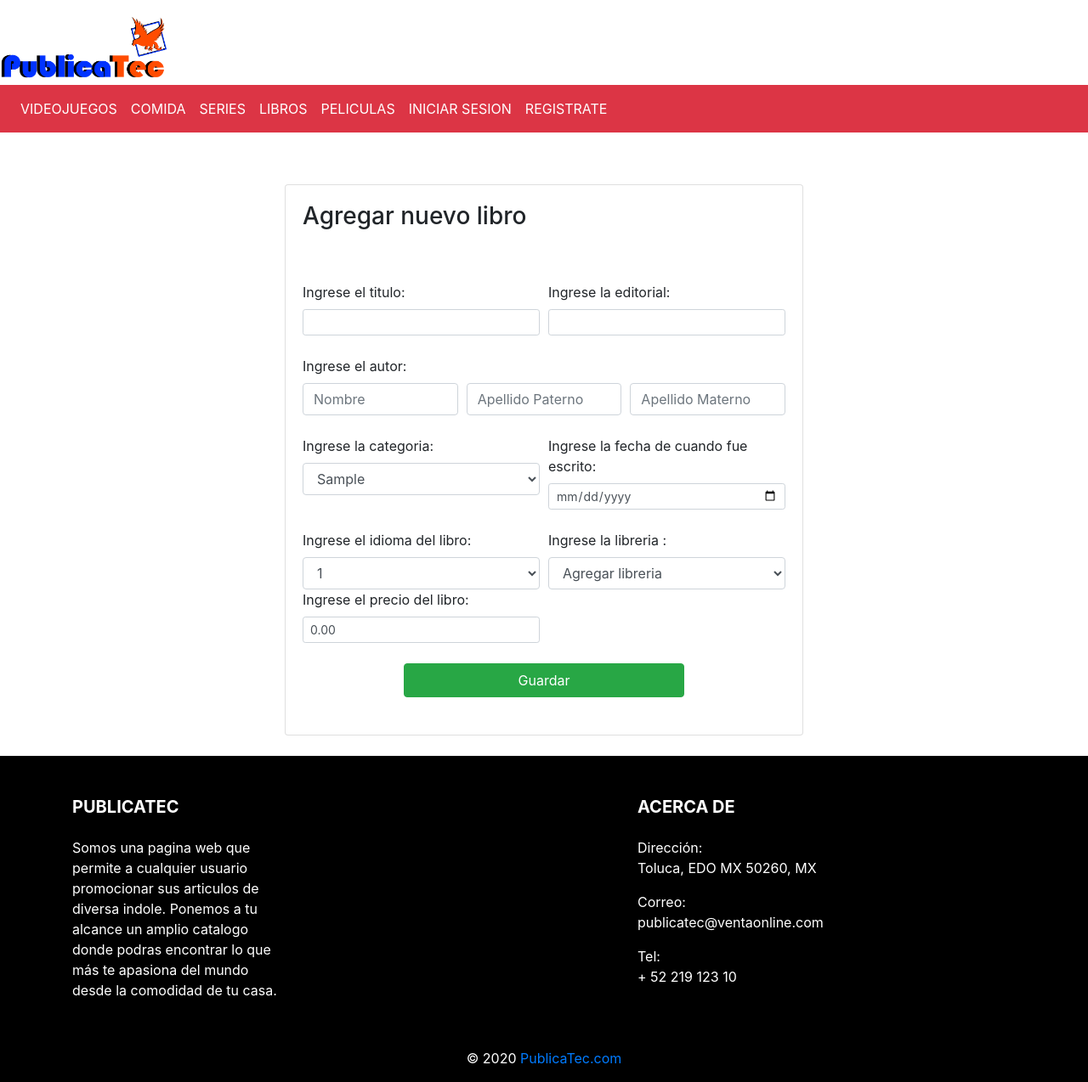
After one commit to CharlieJC23/sitio_web_anuncios, a PHP site: page /librosCrear.php in a window 1280 px wide. The commit adds this page. Shown: the whole page at 85% size. Run offline with PHP 8.4, Linux system fonts and the light colour scheme; tables that the repository leaves empty or names only in its code hold one stand-in row (values such as "Sample post").

Commit message:
inserta datos en libreria

```diff
--- /dev/null
+++ b/configlibros/db_connect.php
@@ -0,0 +1,9 @@
+<?php
+//conexion a base de datos
+                       //localhost, usuario, contraseña,base de datos
+	$mysqli= new mysqli("localhost", "root", "", "anuncios");
+	if(mysqli_connect_errno()){
+		echo "Este sitio esta presentando problemas";
+	}
+	$mysqli->set_charset("utf8");
+	//$mysqli->close();
--- a/css/estilo.css
+++ b/css/estilo.css
@@ -3,7 +3,11 @@
 	height: 800px;
 	margin: auto;
 }
-
+#inicio2 {
+	width: 1280px;
+	height: 197px;
+	margin: auto;
+}
 header {
 	width: 1280px;
 	height: 100px;
--- /dev/null
+++ b/librosCrear.php
@@ -0,0 +1,154 @@
+<!DOCTYPE html>
+<html lang="en">
+<head>
+    <meta charset="UTF-8">
+    <meta name="viewport" content="width=device-width, initial-scale=1.0">
+    <title>Agregar Libros</title>
+    <?php include('templates/header.php');
+    include('configlibros/db_connect.php');
+
+    $query="SELECT id,categoria FROM categoria";
+    $consultaCat=$mysqli->query($query);
+    $queryid="SELECT * FROM idiomas";
+    $consultaidioma=$mysqli->query($queryid);
+    $querylibreria="SELECT id,libreria FROM libreria";
+    $consultalibreria=$mysqli->query($querylibreria);
+    ?>
+</head>
+<body>
+    <!--Panel-->
+    <div class="col-sm-6 central" style="width: auto; margin: auto auto;" >
+        <div class="card" text-center>
+            <div class="card-body">
+                <!--INICIO CUESTIONARIO------------------------------------------------------------------->
+                <form  action="controllerLibros/agregarLibro.php" method="post">
+                <h3 class="card-title" >Agregar nuevo libro</h3><br><br>
+                <div class="form-row">
+                    <div class="col">
+                        <label class="card-text">Ingrese el titulo:</label><br>
+                        <input type="text" id="titulo" name="titulo" class="form-control form-control-sm" required="required" />
+               <!-- <div id="mensaje1" class="errores"> Dato no valido</div>-->
+                   </div>
+                   <div class="col">
+                        <label class="card-text">Ingrese la editorial:</label><br>
+                        <input type="text" id="editorial" name="editorial" class="form-control form-control-sm" required="required" /><br>
+                    </div>
+               </div>
+                <label class="card-text">Ingrese el autor: </label>
+                <div class="form-row">
+                    <div class="col">
+                        <input type="text" class="form-control" id="autor" name="autor" placeholder="Nombre" required="required">
+                    </div>
+                    <div class="col">
+                        <input type="text" class="form-control" id="autorap" name="autorap" placeholder="Apellido Paterno" required="required">
+                    </div>
+                    <div class="col">
+                        <input type="text" class="form-control" id="autoram" name="autoram" placeholder="Apellido Materno" >
+                    </div>
+                </div><br>
+                <div class="form-row">
+                    <div class="col">
+                        <label class="card-text">Ingrese la categoria:</label><br>
+                        <select class="form-control" id="cat" name="cat" required="required">
+                        <?php while($fila=$consultaCat->fetch_assoc()){?>
+                            <option value="<?php echo $fila['id'];?>"><?php echo $fila['categoria'];?></option>
+                            <?php }?>
+                        </select>
+
+                    </div>
+                    <div class="col">
+                        <label class="card-text">Ingrese la fecha de cuando fue escrito:</label><br>
+                        <input type="date" id="fecha" name="fecha" class="form-control form-control-sm"/><br>
+                    </div>
+                </div>
+                <div class="form-row">
+                    <div class="col">
+                        <label class="card-text">Ingrese el idioma del libro:</label><br>
+                        <select class="form-control" id="idioma" name="idioma" required="required">
+                            <?php while($fila=$consultaidioma->fetch_assoc()){?>
+                                <option value="<?php echo $fila['id'];?>"><?php echo $fila['idioma'];?></option>
+                            <?php }?>
+                        </select>
+                    </div>
+                    <div class="col">
+                        <label class="card-text">Ingrese la libreria :</label><br>
+                        <select class="form-control" id="libreria" name="libreria" required="required">
+                        <option data-toggle="modal" data-target="#exampleModal">Agregar libreria</option>
+                        <?php while($fila=$consultalibreria->fetch_assoc()){?>
+                                <option value="<?php echo $fila['id'];?>"><?php echo $fila['libreria'];?></option>
+                            <?php }?>
+                        </select>
+                     </div>
+                </div>
+                <div class="form-row">
+                    <div class="col">
+                        <label class="card-text">Ingrese el precio del libro:</label><br>
+                         <input type='number' step='0.01' value='0.00' placeholder='0.00' id="precio" name="precio" class="form-control form-control-sm"/><br>
+                    </div>
+                    <div class="col">
+                     </div>
+                </div>
+                <center><input id="btn" type="submit"  value="Guardar" class="btn btn-success"  style="width: 330px;
+                     height: 40px; margin: 0 auto;  justify-content: center;"/></center>
+                        </form><br>
+            </div>
+        </div>
+    </div><br>
+<!-- Modal  para agregar libreria --------------------------------------------------------------------------------------->
+<div class="modal fade" id="exampleModal" tabindex="-1" role="dialog" aria-labelledby="exampleModalLabel" aria-hidden="true">
+    <div class="modal-dialog" role="document">
+        <div class="modal-content">
+                    <!-----------------------------------------FORMULARIO------------------------------------------------->
+            <form action="controllerLibros/agregarLibreria.php" method="post">
+                <div class="modal-header">
+                    <h5 class="modal-title" id="exampleModalLabel">Agregar Libreria</h5>
+                    <button type="button" class="close" data-dismiss="modal" aria-label="Close">
+                        <span aria-hidden="true">&times;</span>
+                    </button>
+                </div>
+                <!--INICIO CUESTIONARIO------------------------------------------------------------------->
+                <div class="modal-body">
+                    <label class="card-text">*Ingrese el nombre:</label><br>
+                     <div class="form-group">
+                         <input type="text" id="nombre" name="nombre" class="form-control form-control-sm" required="required" />
+                        </div>
+                        <!--<div id="mensaje1" class="errores"> Dato no valido</div>-->
+                        <label class="card-text">Ingrese la ubicacion: </label>
+                        <div class="form-group">
+                            <input type="text" id="ubicacion" name="ubicacion"  class="form-control form-control-sm" />
+                        </div>
+                        <label class="card-text">Ingrese su pagina web (en caso de tener):</label><br>
+                        <div class="form-group">
+                            <input type="url" id="pagina" name="pagina" class="form-control form-control-sm" />
+                        </div>
+                        <label class="card-text">Ingrese el horario:</label><br>
+                        <div class="form-group">
+                            <input type="text" id="horario" name="horario" class="form-control form-control-sm" placeholder="8:00-5:00"/>
+                        </div>
+                        <label class="card-text">Ingrese el numero telefonico:</label><br>
+                        <div class="form-group">
+                            <input type="text" id="tel" name="tel" class="form-control form-control-sm" />
+                        </div>
+                        <label class="card-text">Ingrese los dias laborales:</label><br>
+                        <div class="form-group">
+                            <input type="text" id="diaslaborales" name="diaslaborales" class="form-control form-control-sm" placeholder="lunes a viernes" />
+                        </div>
+                        <label class="card-text">Ingrese el email:</label><br>
+                        <div class="form-group">
+                            <input type="email" id="email" name="email" class="form-control form-control-sm" />
+                        </div>
+                </div>
+                    <!------------------------------------------------------------------------------------------>
+                <div class="modal-footer">
+                    <button type="button" class="btn btn-secondary" data-dismiss="modal">Cerrar</button>
+                    <button type="submit" name="submitSave" class="btn btn-primary">Enviar</button>
+                </div>
+            </form>
+        </div>
+    </div>
+</div>
+<!-- FIN Modal --------------------------------------------------------------------------------------->
+<!---------------------------------------------footer------------------------------------------------------------------------->
+<?php include('templates/footer.php');?>
+</body>
+</html>
--- /dev/null
+++ b/templates/footer.php
@@ -0,0 +1,38 @@
+
+
+<!------------------------------FOOTER--------------------------------------->
+<footer style="background-color: black;" class="page-footer font-small mdb-color  lighten-3 pt-4">
+        <div class="container text-center text-md-left">
+            <div class="row">
+                <div class="col-md-4 col-lg-3 mr-auto my-md-4 my-0 mt-4 mb-1">
+                    <h5 style="color: white;" class="font-weight-bold text-uppercase mb-4">PublicaTec</h5>
+                    <p style="color: white;">Somos una pagina web que permite a cualquier
+                        usuario promocionar sus articulos de diversa indole.
+                        Ponemos a tu alcance un amplio catalogo donde podras encontrar lo que más te apasiona del mundo
+                        desde la comodidad de tu casa.</p>
+                </div>
+                <hr class="clearfix w-100 d-md-none">
+                <hr class="clearfix w-100 d-md-none">
+                <div class="col-md-4 col-lg-3 mx-auto my-md-4 my-0 mt-4 mb-1">
+                    <h5 style="color: white;" class="font-weight-bold text-uppercase mb-4">ACERCA DE</h5>
+
+                    <ul class="list-unstyled">
+                        <li>
+                            <p style="color: white;">Dirección: <br> Toluca, EDO MX 50260, MX</p>
+                        </li>
+                        <li>
+                            <p style="color: white;">Correo: <br> publicatec@ventaonline.com</p>
+                        </li>
+                        <li>
+                            <p style="color: white;">Tel: <br> + 52 219 123 10</p>
+                        </li>
+                    </ul>
+                </div>
+            </div>
+            <div style="color: white;" class="footer-copyright text-center py-3">© 2020<a href=""> PublicaTec.com</a>
+            </div>
+        </div>
+    </footer>
+    <!--------------------------------------------------------------------->
+    </body>
+    </html>
--- /dev/null
+++ b/templates/header.php
@@ -0,0 +1,50 @@
+<!DOCTYPE html>
+<html>
+
+<head>
+    <meta charset='utf-8'>
+    <meta htPage Titletp-equiv='X-UA-Compatible' content='IE=edge'>
+    <meta name='viewport' content='width=device-width, initial-scale=1'>
+    <link rel="stylesheet" href="https://cdnjs.cloudflare.com/ajax/libs/font-awesome/4.7.0/css/font-awesome.min.css">
+    <link rel="stylesheet" href="https://stackpath.bootstrapcdn.com/bootstrap/4.5.0/css/bootstrap.min.css" integrity="sha384-9aIt2nRpC12Uk9gS9baDl411NQApFmC26EwAOH8WgZl5MYYxFfc+NcPb1dKGj7Sk" crossorigin="anonymous">
+    <script src="https://code.jquery.com/jquery-3.5.1.slim.min.js" integrity="sha384-DfXdz2htPH0lsSSs5nCTpuj/zy4C+OGpamoFVy38MVBnE+IbbVYUew+OrCXaRkfj" crossorigin="anonymous"></script>
+    <script src="https://cdn.jsdelivr.net/npm/popper.js@1.16.0/dist/umd/popper.min.js" integrity="sha384-Q6E9RHvbIyZFJoft+2mJbHaEWldlvI9IOYy5n3zV9zzTtmI3UksdQRVvoxMfooAo" crossorigin="anonymous"></script>
+    <script src="https://stackpath.bootstrapcdn.com/bootstrap/4.5.0/js/bootstrap.min.js" integrity="sha384-OgVRvuATP1z7JjHLkuOU7Xw704+h835Lr+6QL9UvYjZE3Ipu6Tp75j7Bh/kR0JKI" crossorigin="anonymous"></script>
+    <link rel="stylesheet" type="text/css" href="css/estilo.css">
+</head>
+
+<body>
+<!------------------------------NAV--------------------------------------->
+<div id="inicio2">
+        <header>
+            <div>
+                <a href="index.php"><img src="./images/logo.png" height="80px" /></a>
+                <nav class="navbar navbar-expand-sm" style="background-color: #dc3545;">
+                    <ul class="navbar-nav">
+                        <li class="nav-item">
+                            <a class="nav-link" href="videojuegos.php" style="color: white;">VIDEOJUEGOS</a>
+                        </li>
+                        <li class="nav-item">
+                            <a class="nav-link" href="restaurantes.php" style="color: white;">COMIDA</a>
+                        </li>
+                        <li class="nav-item">
+                            <a class="nav-link" href="series.php" style="color: white;">SERIES</a>
+                        </li>
+                        <li class="nav-item">
+                            <a class="nav-link" href="libros.php" style="color: white;">LIBROS</a>
+                        </li>
+                        <li class="nav-item">
+                            <a class="nav-link" href="peliculas.php" style="color: white;">PELICULAS</a>
+                        </li>
+                        <li class="nav-item">
+                            <a class="nav-link" href="login_usuario.php" style="color: white;">INICIAR SESION</a>
+                        </li>
+                        <li class="nav-item">
+                            <a class="nav-link" href="registrate.php" style="color: white;">REGISTRATE</a>
+                        </li>
+                    </ul>
+                </nav>
+            </div>
+        </header>
+    </div>
+    <!------------------------------ FIN NAV--------------------------------------->
```
Also changed, not shown: controllerLibros/agregarLibreria.php (added, +24 -0 lines), controllerLibros/agregarLibro.php (added, +19 -0 lines), libros.php (+20 -65 lines), js/validacioneslibros.js (added).
